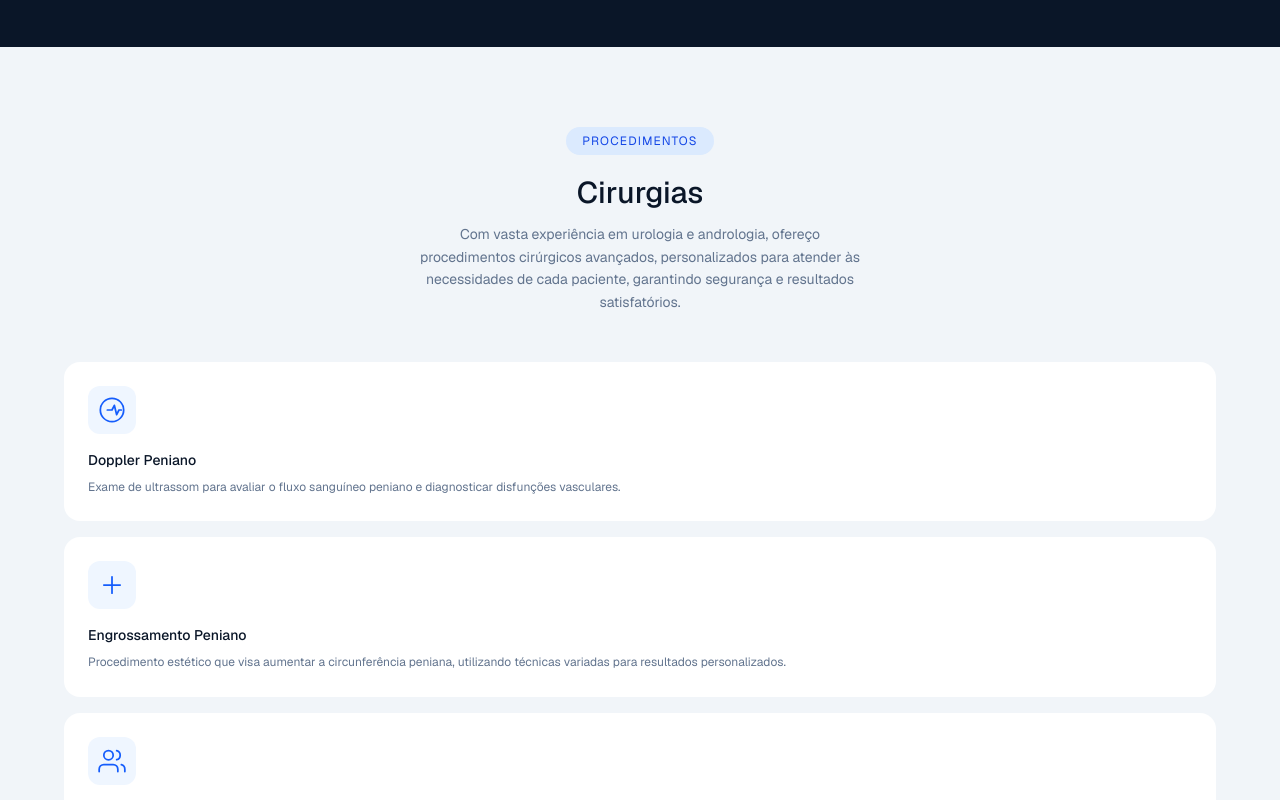
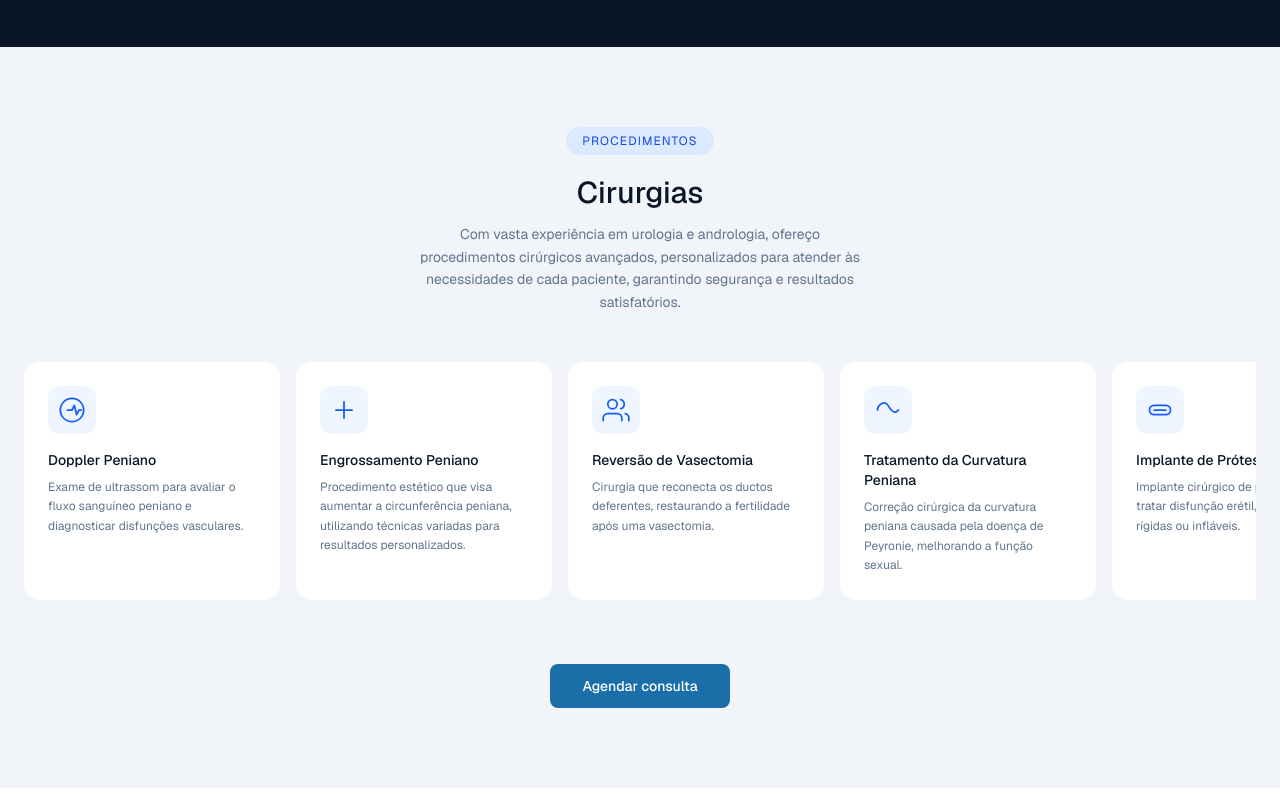
Before and after one commit to deborah-lyra/ricardo-lyra-new-page, a Next.js app: page / in a window 1280 px wide. Shown: the part 2900-3700 px from the top of the page. Built offline with nearby package versions, Linux system fonts and the light colour scheme.

Commit message:
added: surgeries component

```diff
--- a/src/components/surgeries.tsx
+++ b/src/components/surgeries.tsx
@@ -94,8 +94,8 @@ const surgeries = [
 
   export function Surgeries() {
     return (
-      <section id="surgeries" className="bg-slate-100 py-20 px-6">
-        <div className="max-w-6xl mx-auto">
+      <section id="surgeries" className="bg-slate-100 py-20">
+        <div className="max-w-6xl mx-auto px-6">
 
           {/* Cabeçalho */}
           <div className="text-center mb-12">
@@ -109,8 +109,29 @@ const surgeries = [
             </p>
           </div>
 
-          {/* Grid de cards */}
-          <div className="grid grid-cols-1 sm:grid-cols-2 lg:grid-cols-3 gap-4">
+        </div>
+
+        <div className="px-6 sm:px-6 sm:max-w-6xl sm:mx-auto">
+          {/* Mobile: scroll horizontal */}
+          <div className="flex gap-4 overflow-x-auto pb-4 sm:hidden snap-x snap-mandatory scrollbar-hide">
+            {surgeries.map((item) => (
+              <div
+                key={item.name}
+                className="snap-start flex-shrink-0 w-64 bg-white border border-slate-200 rounded-2xl p-6 flex flex-col gap-4"
+              >
+                <div className="w-12 h-12 rounded-xl bg-blue-50 flex items-center justify-center text-blue-600">
+                  {item.icon}
+                </div>
+                <div>
+                  <h3 className="text-sm font-medium text-[#0a1628] mb-2">{item.name}</h3>
+                  <p className="text-xs text-slate-500 leading-relaxed">{item.description}</p>
+                </div>
+              </div>
+            ))}
+          </div>
+
+          {/* Desktop: grid normal */}
+          <div className="hidden sm:grid sm:grid-cols-2 lg:grid-cols-3 gap-4">
             {surgeries.map((item) => (
               <div
                 key={item.name}
@@ -126,9 +147,10 @@ const surgeries = [
               </div>
             ))}
           </div>
+        </div>
 
-          {/* CTA */}
-          <div className="text-center mt-12">
+
+        <div className="text-center mt-12 px-6">
           <a
             href="https://wa.me/5581999999999"
             target="_blank"
@@ -139,7 +161,6 @@ const surgeries = [
           </a>
         </div>
 
-        </div>
       </section>
     )
   }
```
Lines whose indentation alone changed are shown as unchanged.
